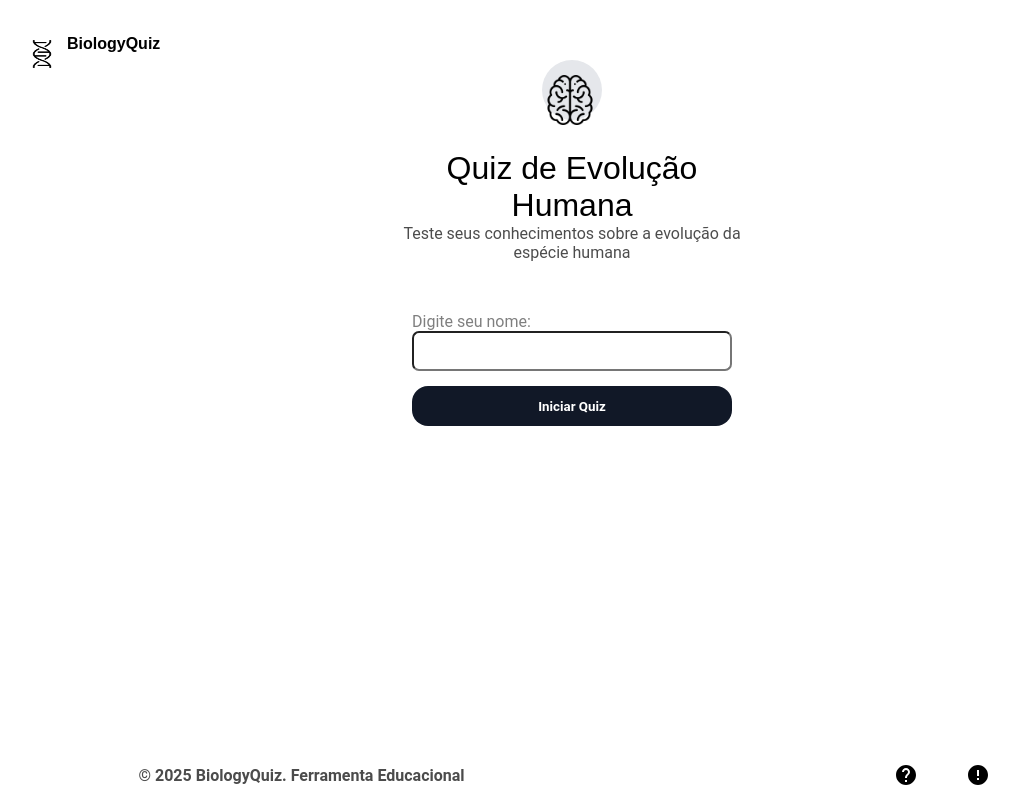
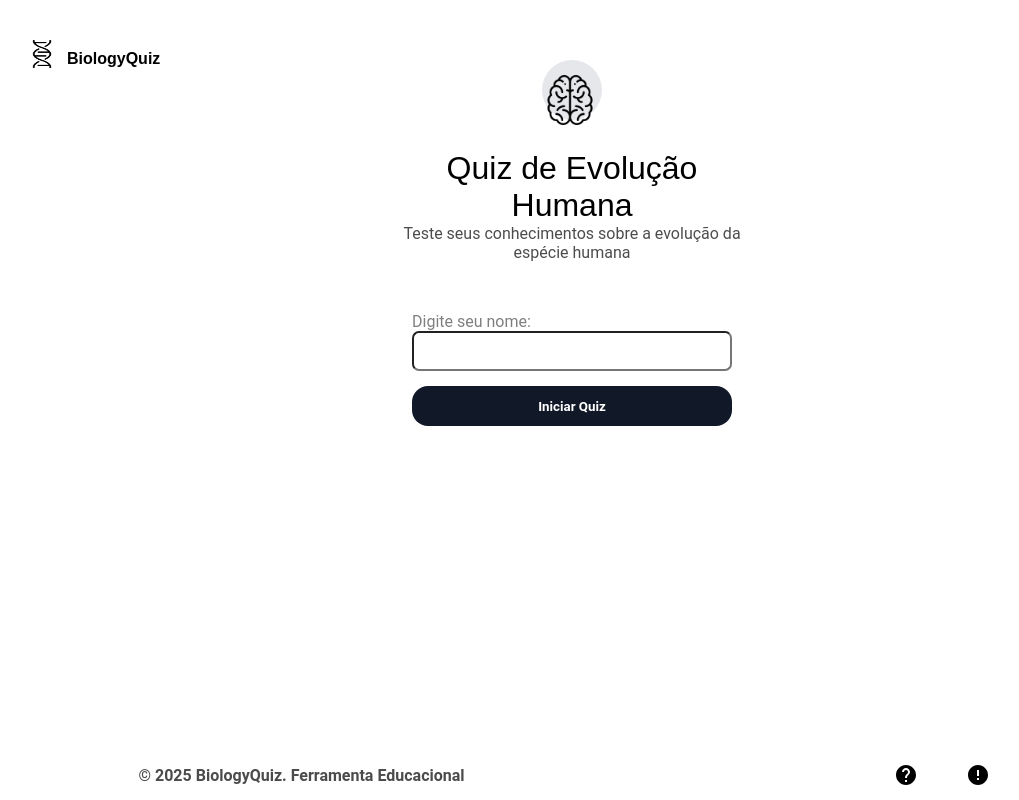
Before and after one commit to alejandrofonsecac/Bio-Questionario, a React (Vite) app: page / in a window 1280 px wide. Shown: the whole page, without its empty margins (68-1087 px from the left). Built offline with nearby package versions, Linux system fonts and the light colour scheme.

Commit message:
Atualizações de estilo

```diff
--- a/src/_components/Timer.css
+++ b/src/_components/Timer.css
@@ -20,14 +20,14 @@
 #Timer > p{
   display: flex;
   align-items: flex-end;
-    font-family: var(--fonte-normal);
-    font-weight: bold;
-    color: rgba(0, 0, 0, 0.7);
+  font-family: var(--fonte-normal);
+  font-weight: bold;
+  color: rgba(0, 0, 0, 0.7);
 }
 
 .containerTimer{
   display: flex;
-
+  align-items: flex-end;
   margin-right: 90px;
 }
 img{
--- a/src/style.module.css
+++ b/src/style.module.css
@@ -48,8 +48,9 @@ header{
 
 .containerDna{
   display: flex;
-  align-items: center;
+  align-items: flex-end;
   margin-top: 20px;
+  margin-left: 0px;
 }
 
 .containerDna > img{
```
